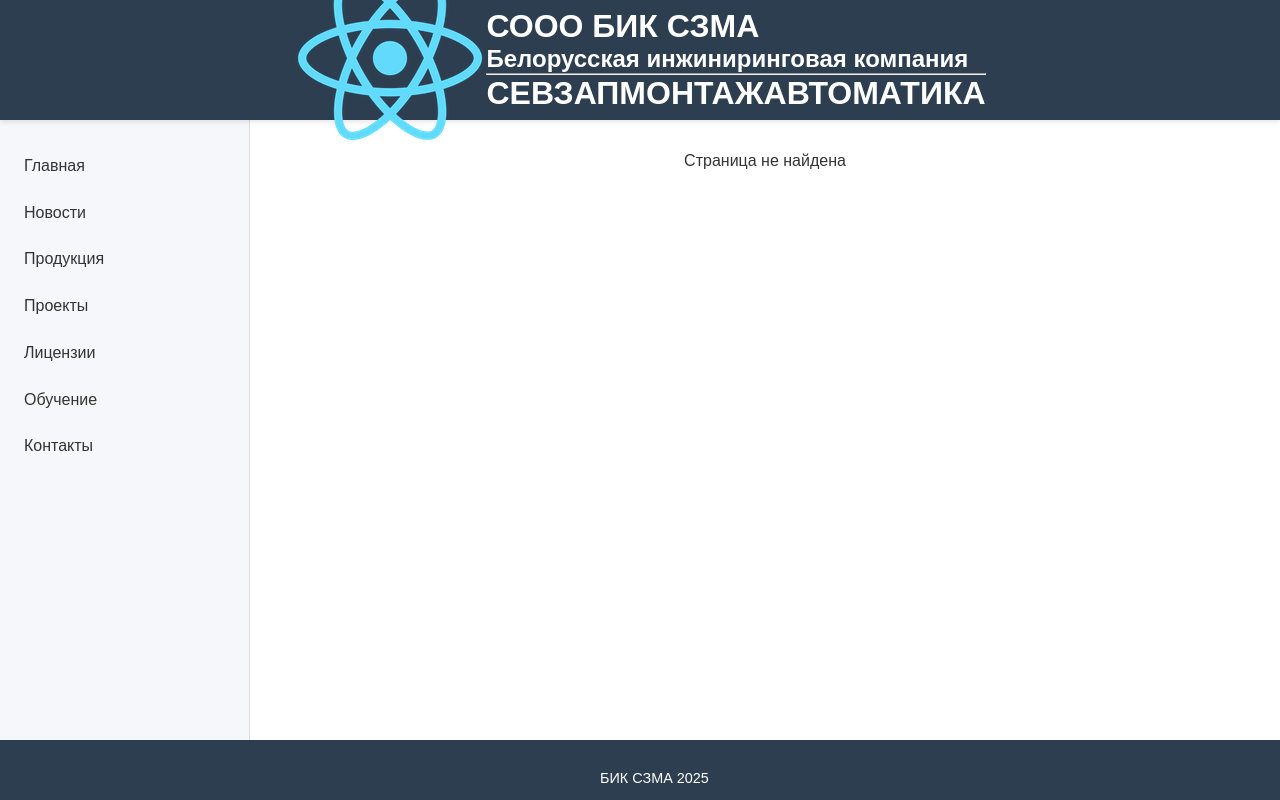
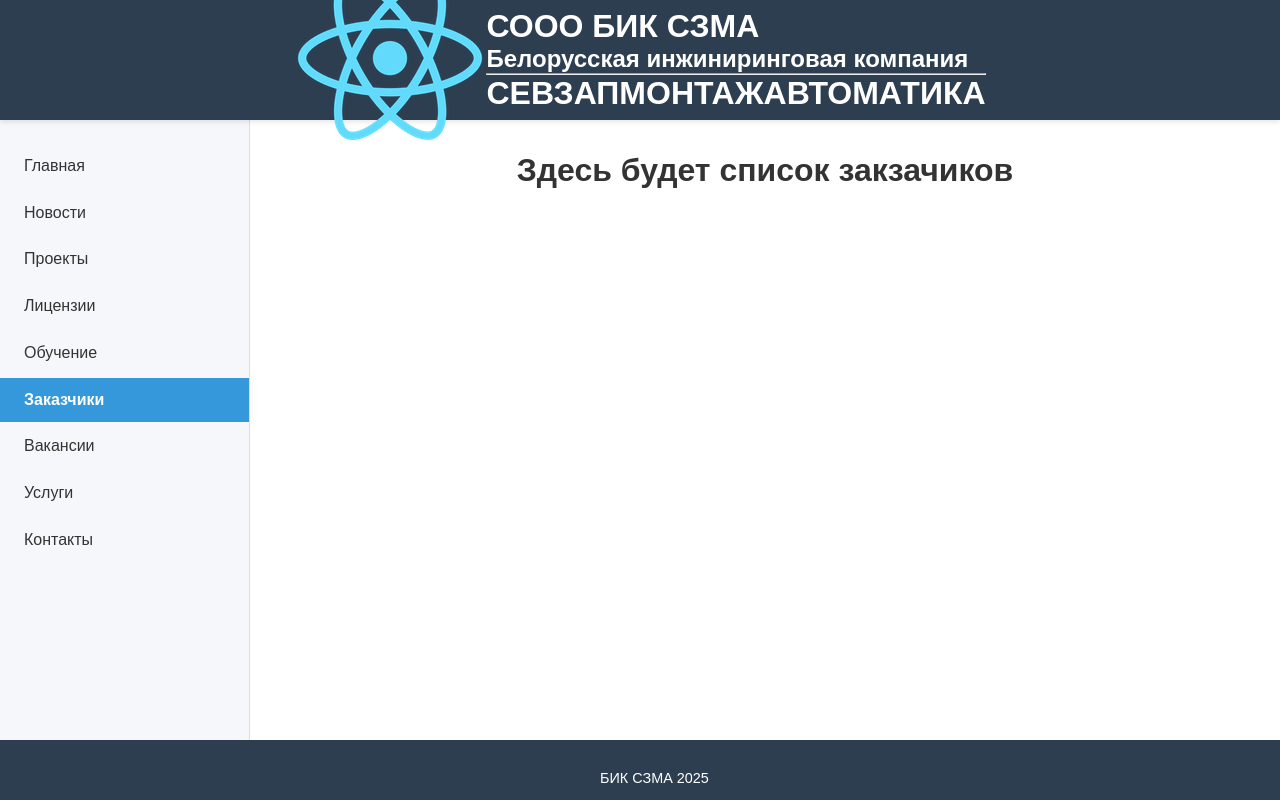
Before and after one commit to vanya-avdoshko/SZMA_site, a React (Create React App) app: page /customers in a window 1280 px wide. Built offline with nearby package versions, Linux system fonts and the light colour scheme.

Commit message:
feat: added new pages

```diff
--- a/src/App.js
+++ b/src/App.js
@@ -1,14 +1,17 @@
 import React from "react";
-import { BrowserRouter as Router, Routes, Route } from 'react-router-dom'
-import Layout from './components/layout/LayoutComponent/Layout'
-import HomePage from './components/ui/HomePageComponent/HomePage'
+import { BrowserRouter as Router, Routes, Route } from 'react-router-dom';
+import Layout from './components/layout/LayoutComponent/Layout';
+import HomePage from './components/ui/HomePageComponent/HomePage';
 import NewsPage from "./components/ui/NewsPageComponent/NewsPage";
-import ProductsPage from "./components/ui/ProductsPageComponent/ProductsPage"
-import ProjectsPage from "./components/ui/ProjectsPageComponent/ProjectsPage"
-import LicensesPage from "./components/ui/LicensesPageComponent/LicensesPage"
-import LearningPage from "./components/ui/LearningPageComponent/LearningPage"
-import ContactsPage from "./components/ui/ContactsPageComponent/ContactsPage"
-import NewsDetail from "./components/ui/NewsItemComponent/NewsDetail"
+import ProductsPage from "./components/ui/ProductsPageComponent/ProductsPage";
+import ProjectsPage from "./components/ui/ProjectsPageComponent/ProjectsPage";
+import LicensesPage from "./components/ui/LicensesPageComponent/LicensesPage";
+import LearningPage from "./components/ui/LearningPageComponent/LearningPage";
+import ContactsPage from "./components/ui/ContactsPageComponent/ContactsPage";
+import NewsDetail from "./components/ui/NewsItemComponent/NewsDetail";
+import VacanciesPage from "./components/ui/VacanciesPageComponent/VacanciesPage";
+import ServicesPage from "./components/ui/ServicesPageComponent/ServicesPage";
+import CustomersPage from "./components/ui/CustomersPageComponent/CustomersPage";
 
 function App() {
   return (
@@ -23,6 +26,10 @@ function App() {
           <Route path='/licenses' element={<LicensesPage/>}/>,
           <Route path='/learning' element={<LearningPage/>}/>,
           <Route path='/contacts' element={<ContactsPage/>}/>,
+          <Route path='/vacancies' element={<VacanciesPage/>}/>,
+          <Route path="/services" element={<ServicesPage/>}/>,
+          <Route path="/customers" element={<CustomersPage/>}/>,
+
           {/* Роут для 404 страницы */}
           <Route path="*" element={<div>Страница не найдена</div>} />
         </Route>
--- a/src/components/layout/SidebarComponent/Sidebar.jsx
+++ b/src/components/layout/SidebarComponent/Sidebar.jsx
@@ -6,11 +6,15 @@ const Sidebar = () => {
     const navItems = [
         {id: 1, path: '/', label: 'Главная'},
         {id: 2, path: '/news', label: 'Новости'},
-        {id: 3, path: '/products', label: 'Продукция'},
+        // {id: 3, path: '/products', label: 'Продукция'},
         {id: 4, path: '/projects', label: 'Проекты'},
         {id: 5, path: '/licenses', label: 'Лицензии'},
         {id: 6, path: '/learning', label: 'Обучение'},
-        {id: 7, path: '/contacts', label: 'Контакты'},
+        {id: 7, path: '/customers', label: 'Заказчики'},
+        {id: 8, path: '/vacancies', label: 'Вакансии'},
+        {id: 9, path: '/services', label: 'Услуги'},
+        {id: 10, path: '/contacts', label: 'Контакты'},
+
 
     ];
 
--- /dev/null
+++ b/src/components/ui/CustomersPageComponent/CustomersPage.jsx
@@ -0,0 +1,11 @@
+import React from 'react';
+
+const CustomersPage = () => {
+  return (
+    <div className='customers_content'>
+      <h1>Здесь будет список закзачиков</h1>
+    </div>
+  );
+}
+
+export default CustomersPage;
--- /dev/null
+++ b/src/components/ui/ServicesPageComponent/ServicesPage.jsx
@@ -0,0 +1,11 @@
+import React from 'react';
+
+const ServicesPage = () => {
+  return (
+    <div className='services_content'>
+      <h1>Здесь будут Услуги</h1>
+    </div>
+  );
+}
+
+export default ServicesPage;
--- /dev/null
+++ b/src/components/ui/VacanciesPageComponent/VacanciesPage.jsx
@@ -0,0 +1,11 @@
+import React from 'react';
+
+const VacanciesPage = () => {
+  return (
+    <div className='vacancies_content'>
+      <h1>Вакансии</h1>
+    </div>
+  );
+}
+
+export default VacanciesPage;
```
